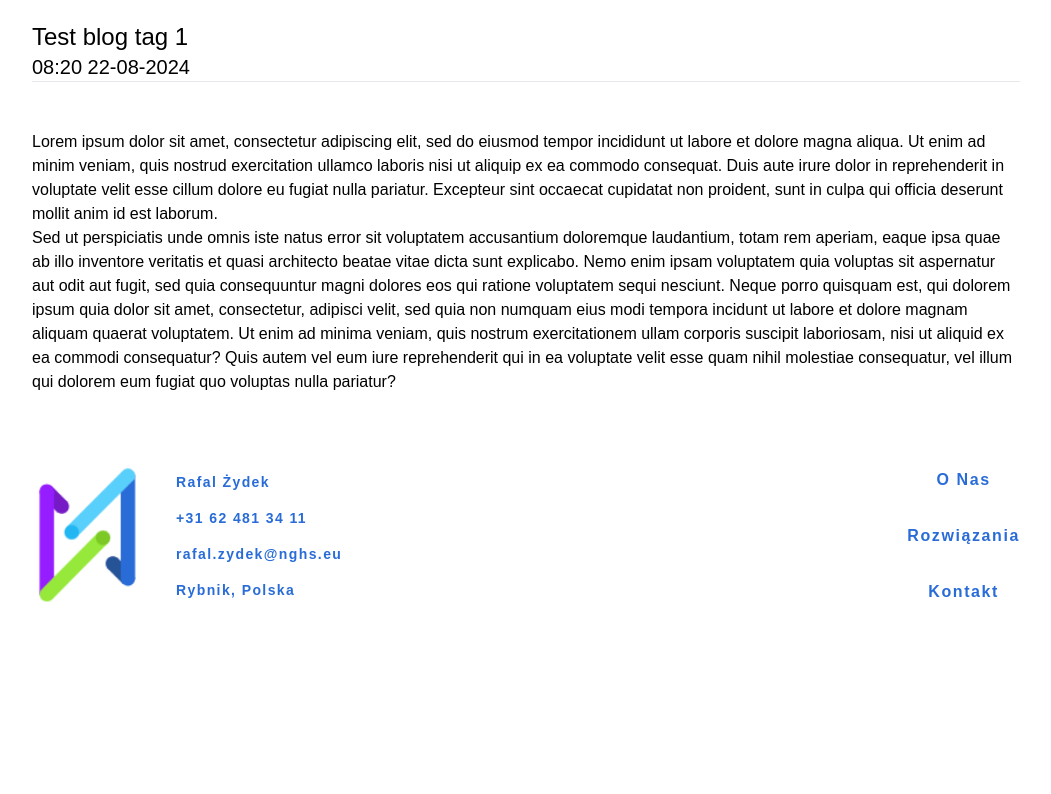
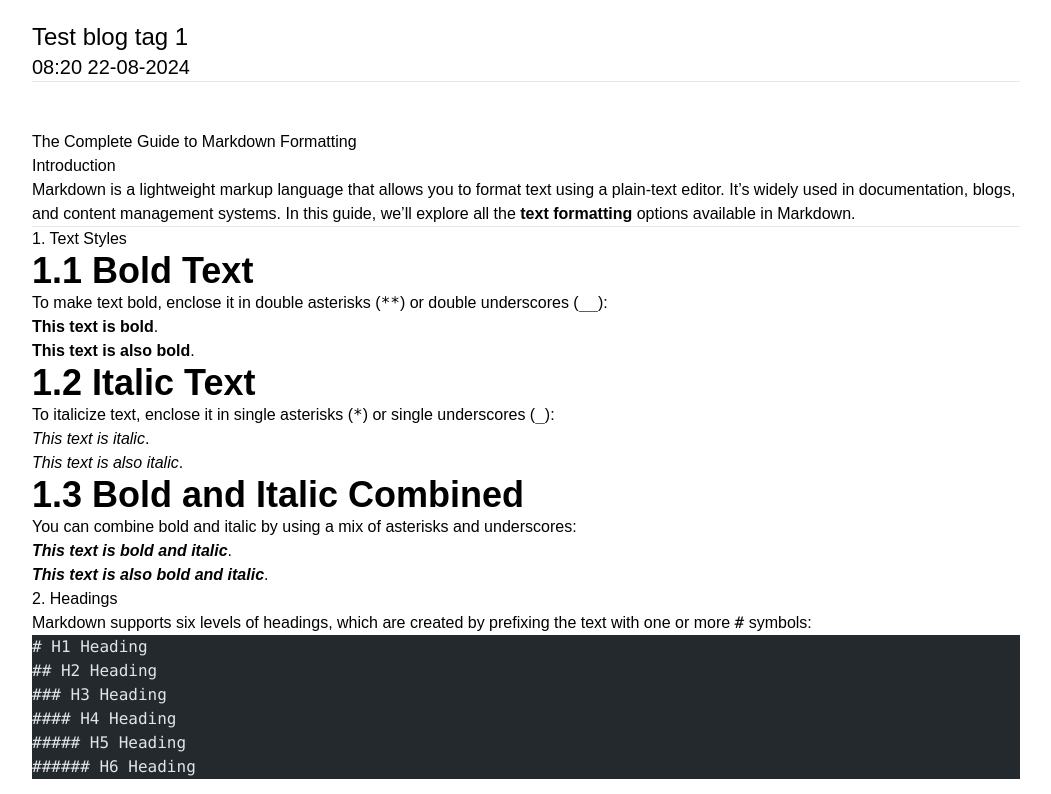
Before and after one commit to Mackowi/nhs, an Astro site: page /blog/pl/22-08-2024-test-blog-tag-1 in a window 1280 px wide. Shown: the part 646-1440 px from the top of the page, without its empty margins (114-1165 px from the left). Before the commit the page ends 1283 px from the top, so only its background shows below. Built offline with nearby package versions, Linux system fonts and the light colour scheme; Astro itself is replaced by a stand-in of ours; code samples lack their colours.

Commit message:
Update Blog Entry “22-08-2024-test-blog-tag-1”

````diff
--- a/src/content/blog/22-08-2024-test-blog-tag-1.md
+++ b/src/content/blog/22-08-2024-test-blog-tag-1.md
@@ -8,7 +8,45 @@ tags:
   - intel
 language: pl
 ---
+# The Complete Guide to Markdown Formatting
 
-Lorem ipsum dolor sit amet, consectetur adipiscing elit, sed do eiusmod tempor incididunt ut labore et dolore magna aliqua. Ut enim ad minim veniam, quis nostrud exercitation ullamco laboris nisi ut aliquip ex ea commodo consequat. Duis aute irure dolor in reprehenderit in voluptate velit esse cillum dolore eu fugiat nulla pariatur. Excepteur sint occaecat cupidatat non proident, sunt in culpa qui officia deserunt mollit anim id est laborum.
+## Introduction
 
-Sed ut perspiciatis unde omnis iste natus error sit voluptatem accusantium doloremque laudantium, totam rem aperiam, eaque ipsa quae ab illo inventore veritatis et quasi architecto beatae vitae dicta sunt explicabo. Nemo enim ipsam voluptatem quia voluptas sit aspernatur aut odit aut fugit, sed quia consequuntur magni dolores eos qui ratione voluptatem sequi nesciunt. Neque porro quisquam est, qui dolorem ipsum quia dolor sit amet, consectetur, adipisci velit, sed quia non numquam eius modi tempora incidunt ut labore et dolore magnam aliquam quaerat voluptatem. Ut enim ad minima veniam, quis nostrum exercitationem ullam corporis suscipit laboriosam, nisi ut aliquid ex ea commodi consequatur? Quis autem vel eum iure reprehenderit qui in ea voluptate velit esse quam nihil molestiae consequatur, vel illum qui dolorem eum fugiat quo voluptas nulla pariatur?
+Markdown is a lightweight markup language that allows you to format text using a plain-text editor. It's widely used in documentation, blogs, and content management systems. In this guide, we'll explore all the **text formatting** options available in Markdown.
+
+---
+
+## 1. Text Styles
+
+### **1.1 Bold Text**
+
+To make text bold, enclose it in double asterisks (`**`) or double underscores (`__`):
+
+- **This text is bold**.
+- __This text is also bold__.
+
+### **1.2 Italic Text**
+
+To italicize text, enclose it in single asterisks (`*`) or single underscores (`_`):
+
+- *This text is italic*.
+- _This text is also italic_.
+
+### **1.3 Bold and Italic Combined**
+
+You can combine bold and italic by using a mix of asterisks and underscores:
+
+- ***This text is bold and italic***.
+- ___This text is also bold and italic___.
+
+## 2. Headings
+
+Markdown supports six levels of headings, which are created by prefixing the text with one or more `#` symbols:
+
+```markdown
+# H1 Heading
+## H2 Heading
+### H3 Heading
+#### H4 Heading
+##### H5 Heading
+###### H6 Heading
````
